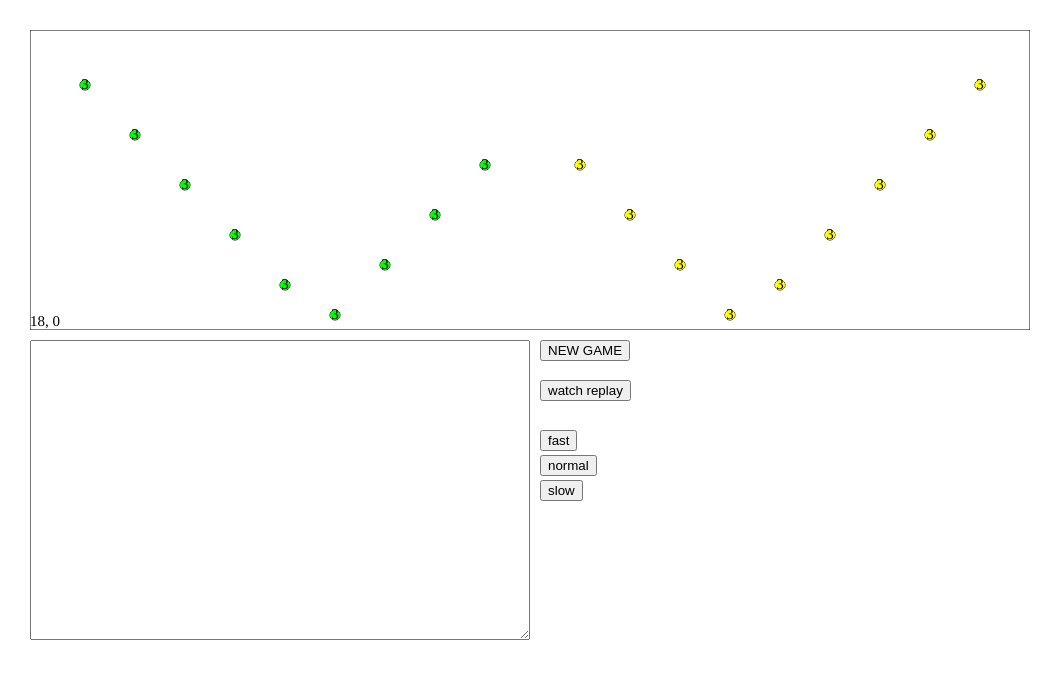
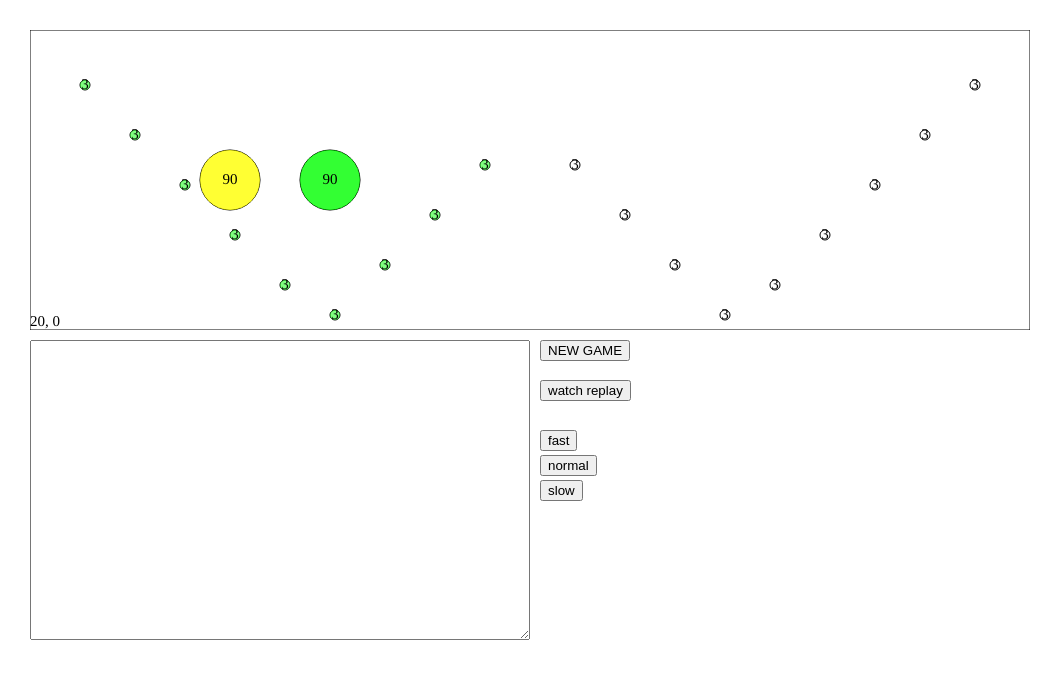
Before and after one commit to cottayson/cottayson.github.io, a plain HTML site: page osmos_simulacron.htm in a window 1280 px wide. Shown: the whole page, without its empty margins (0-1063 px from the left). Drawn offline with Linux system fonts and the light colour scheme.

Commit message:
Add files via upload

```diff
--- a/osmos_simulacron.htm
+++ b/osmos_simulacron.htm
@@ -571,16 +571,20 @@ setTimeout(function() {
 
 function creation() {
 if(N % 50 == 0) {
-	createV({x: 5, y: 5, r: 5, vx: 1, vy: 1, anti: true, color: "#00FF00"});
-	createV({x: 1000, y: 5, r: 5, vx: -1, vy: 1, color: "#FFFF00"});
+	createV({x: 5, y: 5, r: 5, vx: 1, vy: -1, anti: true, color: "rgba(0,255,0,0.5)"});
+	createV({x: 995, y: 5, r: 5, vx: -1, vy: 1, color: undefined});
 	}
 }
+
+
+
 function init() {
 alive = true; firstClick = false; win = false;
 A = [];
 N = 0;
-createV({x: 200, y: 150, r: 30, vx: 0.1, color: "rgba(255,0,0,0.5)"});
-createV({x: 300, y: 150, r: 30, vx: -0.1, anti: true, color: "rgba(0,255,0,0.5)"});
+
+createV({x: 200, y: 150, r: 30, color: "rgba(255,255,0,0.8)"});
+createV({x: 300, y: 150, r: 30, anti: true, color: "rgba(0,255,0,0.8)"});
 }
 
 
```
